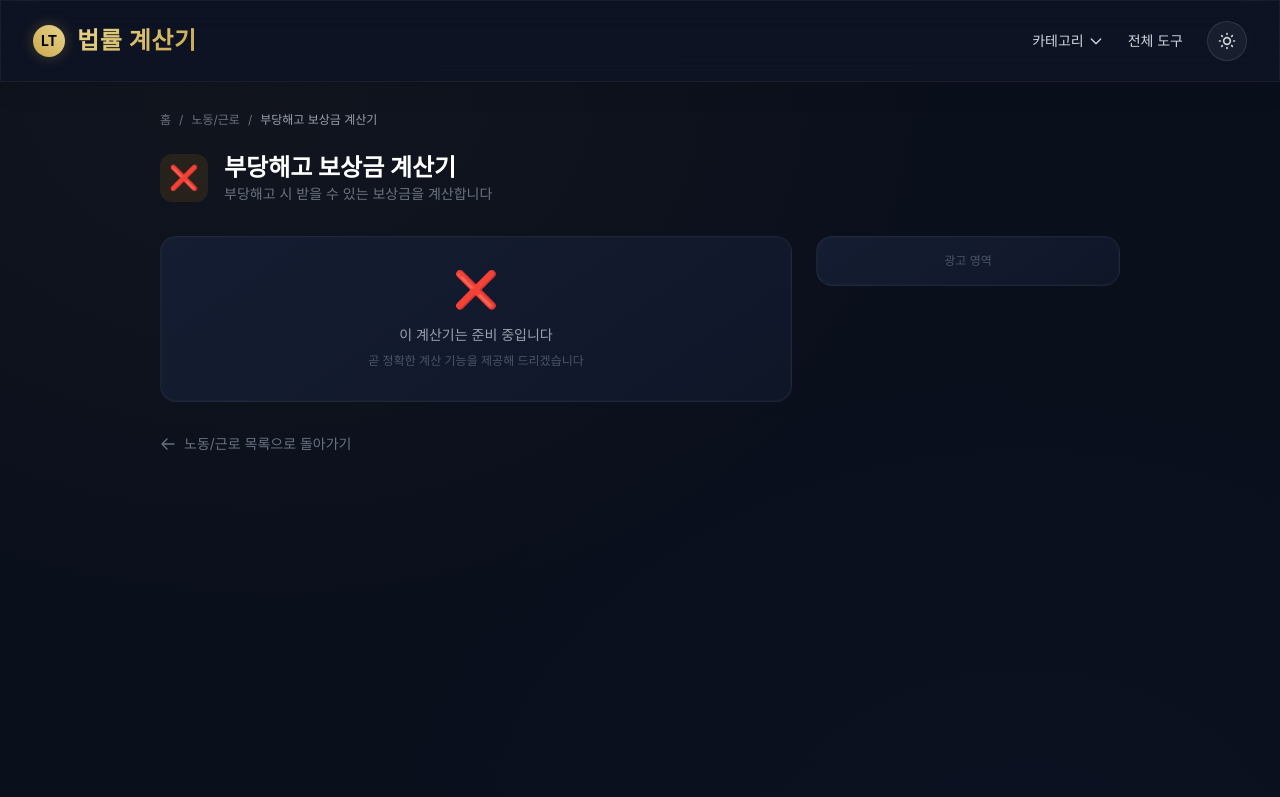
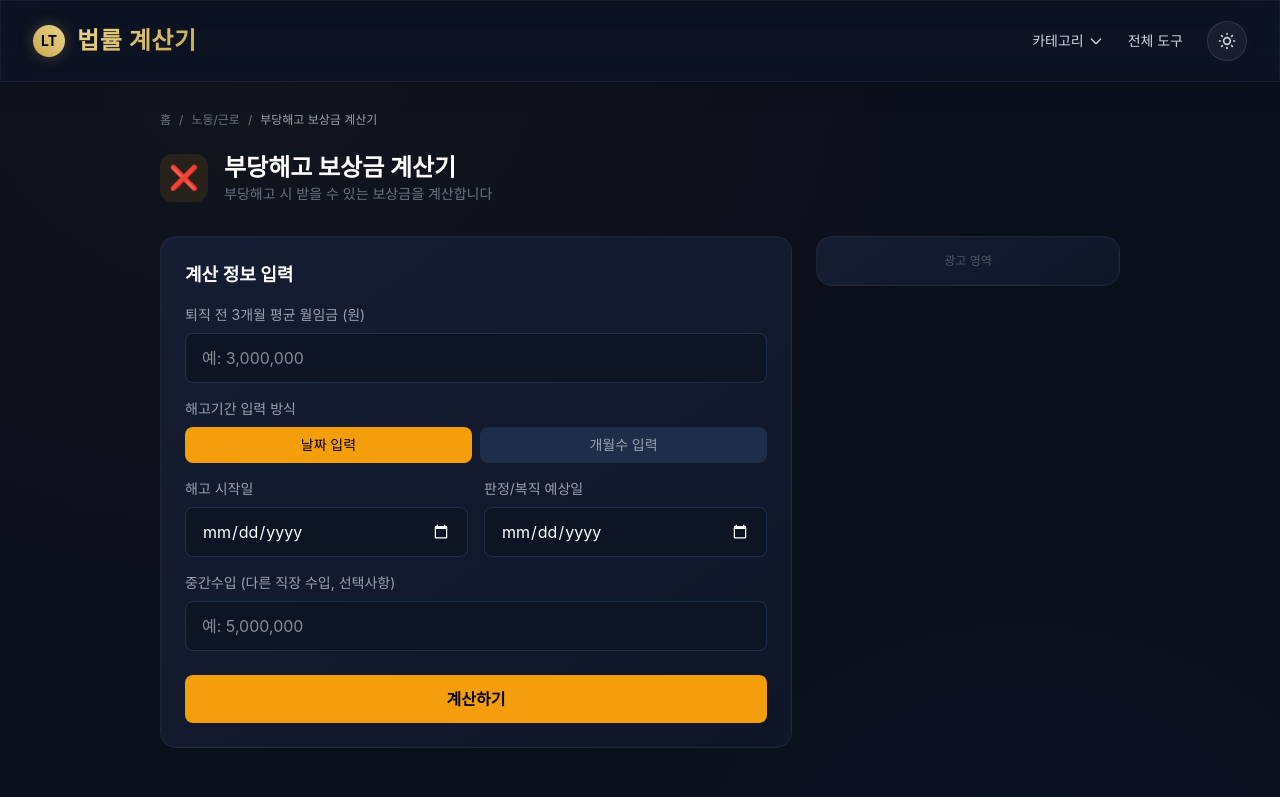
Before and after one commit to SublimerNJ/law-calc, a Next.js app: page /tools/labor/unfair-dismissal in a window 1280 px wide. Shown: the top 797 px of the page. Built offline with nearby package versions, Linux system fonts and the light colour scheme; a web font is replaced by a local one.

Commit message:
feat(04-03): add unfair dismissal compensation calculator
- Date or month-based dismissal period input
- Daily average wage from monthly salary (x12/365)
- Optional interim income deduction
- Legal basis: Labor Standards Act Art. 30, 33

```diff
--- /dev/null
+++ b/src/app/tools/labor/unfair-dismissal/page.tsx
@@ -0,0 +1,205 @@
+'use client';
+
+import { useState } from 'react';
+import CalculatorLayout from '@/components/ui/CalculatorLayout';
+import { TOOLS, CATEGORIES } from '@/lib/tools-data';
+
+const tool = TOOLS.find(t => t.id === 'unfair-dismissal')!;
+const category = CATEGORIES.find(c => c.id === 'labor')!;
+
+function formatNumber(n: number): string {
+  return n.toLocaleString('ko-KR');
+}
+
+interface Result {
+  dismissalDays: number;
+  dailyAvgWage: number;
+  grossCompensation: number;
+  interimDeduction: number;
+  netCompensation: number;
+}
+
+export default function UnfairDismissalPage() {
+  const [monthlyWage, setMonthlyWage] = useState('');
+  const [useDate, setUseDate] = useState(true);
+  const [dismissalDate, setDismissalDate] = useState('');
+  const [reinstatementDate, setReinstatementDate] = useState('');
+  const [dismissalMonths, setDismissalMonths] = useState('');
+  const [interimIncome, setInterimIncome] = useState('');
+  const [result, setResult] = useState<Result | null>(null);
+
+  const handleCalculate = () => {
+    const wage = parseInt(monthlyWage.replace(/,/g, ''), 10);
+    if (!wage || wage <= 0) return;
+
+    let days: number;
+    if (useDate) {
+      if (!dismissalDate || !reinstatementDate) return;
+      const start = new Date(dismissalDate);
+      const end = new Date(reinstatementDate);
+      days = Math.ceil((end.getTime() - start.getTime()) / (1000 * 60 * 60 * 24));
+      if (days <= 0) return;
+    } else {
+      const months = parseFloat(dismissalMonths);
+      if (!months || months <= 0) return;
+      days = Math.round(months * 30);
+    }
+
+    const dailyAvgWage = Math.floor((wage * 12) / 365);
+    const grossCompensation = dailyAvgWage * days;
+    const interim = parseInt((interimIncome || '0').replace(/,/g, ''), 10) || 0;
+    const netCompensation = Math.max(0, grossCompensation - interim);
+
+    setResult({
+      dismissalDays: days,
+      dailyAvgWage,
+      grossCompensation,
+      interimDeduction: interim,
+      netCompensation,
+    });
+  };
+
+  const handleNumberChange = (setter: (v: string) => void) => (e: React.ChangeEvent<HTMLInputElement>) => {
+    setter(e.target.value.replace(/[^0-9]/g, ''));
+  };
+
+  return (
+    <CalculatorLayout tool={tool} category={category}>
+      <div className="premium-card p-6 mb-4">
+        <h2 className="text-lg font-semibold text-white mb-4">계산 정보 입력</h2>
+
+        {/* Monthly wage */}
+        <div className="mb-4">
+          <label className="block text-sm text-gray-400 mb-2">퇴직 전 3개월 평균 월임금 (원)</label>
+          <input
+            type="text"
+            inputMode="numeric"
+            value={monthlyWage ? parseInt(monthlyWage).toLocaleString('ko-KR') : ''}
+            onChange={handleNumberChange(setMonthlyWage)}
+            placeholder="예: 3,000,000"
+            className="w-full bg-[#0d1424] border border-[#1e2d4a] rounded-lg px-4 py-3 text-white focus:border-[#3b82f6] focus:outline-none"
+          />
+        </div>
+
+        {/* Date or months toggle */}
+        <div className="mb-4">
+          <label className="block text-sm text-gray-400 mb-2">해고기간 입력 방식</label>
+          <div className="flex gap-2">
+            <button
+              onClick={() => setUseDate(true)}
+              className={`flex-1 py-2 rounded-lg text-sm font-medium transition-colors ${
+                useDate ? 'bg-[#f59e0b] text-black' : 'bg-[#1e2d4a] text-gray-400 hover:text-white'
+              }`}
+            >
+              날짜 입력
+            </button>
+            <button
+              onClick={() => setUseDate(false)}
+              className={`flex-1 py-2 rounded-lg text-sm font-medium transition-colors ${
+                !useDate ? 'bg-[#f59e0b] text-black' : 'bg-[#1e2d4a] text-gray-400 hover:text-white'
+              }`}
+            >
+              개월수 입력
+            </button>
+          </div>
+        </div>
+
+        {useDate ? (
+          <div className="grid grid-cols-2 gap-4 mb-4">
+            <div>
+              <label className="block text-sm text-gray-400 mb-2">해고 시작일</label>
+              <input
+                type="date"
+                value={dismissalDate}
+                onChange={e => setDismissalDate(e.target.value)}
+                className="w-full bg-[#0d1424] border border-[#1e2d4a] rounded-lg px-4 py-3 text-white focus:border-[#3b82f6] focus:outline-none"
+              />
+            </div>
+            <div>
+              <label className="block text-sm text-gray-400 mb-2">판정/복직 예상일</label>
+              <input
+                type="date"
+                value={reinstatementDate}
+                onChange={e => setReinstatementDate(e.target.value)}
+                className="w-full bg-[#0d1424] border border-[#1e2d4a] rounded-lg px-4 py-3 text-white focus:border-[#3b82f6] focus:outline-none"
+              />
+            </div>
+          </div>
+        ) : (
+          <div className="mb-4">
+            <label className="block text-sm text-gray-400 mb-2">해고 경과 개월수</label>
+            <input
+              type="text"
+              inputMode="numeric"
+              value={dismissalMonths}
+              onChange={e => setDismissalMonths(e.target.value.replace(/[^0-9.]/g, ''))}
+              placeholder="예: 6"
+              className="w-full bg-[#0d1424] border border-[#1e2d4a] rounded-lg px-4 py-3 text-white focus:border-[#3b82f6] focus:outline-none"
+            />
+          </div>
+        )}
+
+        {/* Interim income (optional) */}
+        <div className="mb-6">
+          <label className="block text-sm text-gray-400 mb-2">중간수입 (다른 직장 수입, 선택사항)</label>
+          <input
+            type="text"
+            inputMode="numeric"
+            value={interimIncome ? parseInt(interimIncome).toLocaleString('ko-KR') : ''}
+            onChange={handleNumberChange(setInterimIncome)}
+            placeholder="예: 5,000,000"
+            className="w-full bg-[#0d1424] border border-[#1e2d4a] rounded-lg px-4 py-3 text-white focus:border-[#3b82f6] focus:outline-none"
+          />
+        </div>
+
+        <button
+          onClick={handleCalculate}
+          className="w-full bg-[#f59e0b] hover:bg-[#d97706] text-black font-semibold py-3 rounded-lg transition-colors"
+        >
+          계산하기
+        </button>
+      </div>
+
+      {result && (
+        <div className="premium-card p-6">
+          <h2 className="text-lg font-semibold text-white mb-4">계산 결과</h2>
+
+          <div className="bg-[#0d1424] rounded-xl p-5 mb-4 text-center">
+            <p className="text-sm text-gray-400 mb-1">보상금 예상액</p>
+            <p className="text-3xl font-bold text-[#f59e0b]">{formatNumber(result.netCompensation)}원</p>
+          </div>
+
+          <div className="space-y-3">
+            <div className="flex justify-between text-sm">
+              <span className="text-gray-400">해고기간</span>
+              <span className="text-white">{formatNumber(result.dismissalDays)}일</span>
+            </div>
+            <div className="flex justify-between text-sm">
+              <span className="text-gray-400">1일 평균임금</span>
+              <span className="text-white">{formatNumber(result.dailyAvgWage)}원</span>
+            </div>
+            <div className="flex justify-between text-sm">
+              <span className="text-gray-400">임금상당액 (총액)</span>
+              <span className="text-white">{formatNumber(result.grossCompensation)}원</span>
+            </div>
+            {result.interimDeduction > 0 && (
+              <div className="flex justify-between text-sm">
+                <span className="text-gray-400">중간수입 공제액</span>
+                <span className="text-red-400">-{formatNumber(result.interimDeduction)}원</span>
+              </div>
+            )}
+          </div>
+
+          <div className="mt-6 p-4 bg-[#1e2d4a]/50 rounded-lg">
+            <p className="text-xs text-gray-400 leading-relaxed">
+              <strong className="text-gray-300">법적 근거:</strong> 근로기준법 제30조(구제명령 등), 제33조(이행강제금)
+            </p>
+            <p className="text-xs text-gray-500 mt-2">
+              * 실제 보상금액은 노동위원회 판정에 따라 달라질 수 있습니다.
+            </p>
+          </div>
+        </div>
+      )}
+    </CalculatorLayout>
+  );
+}
```
